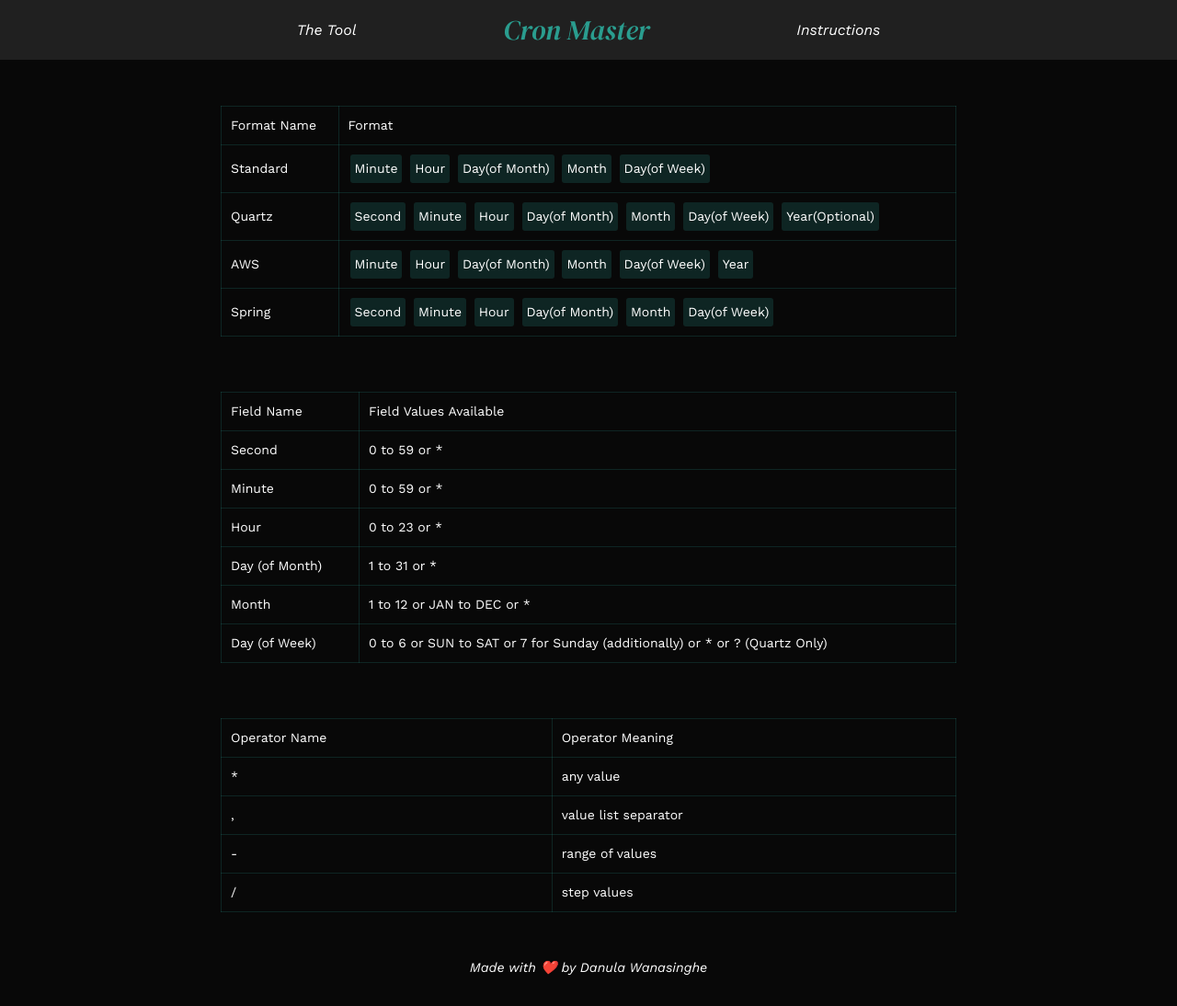
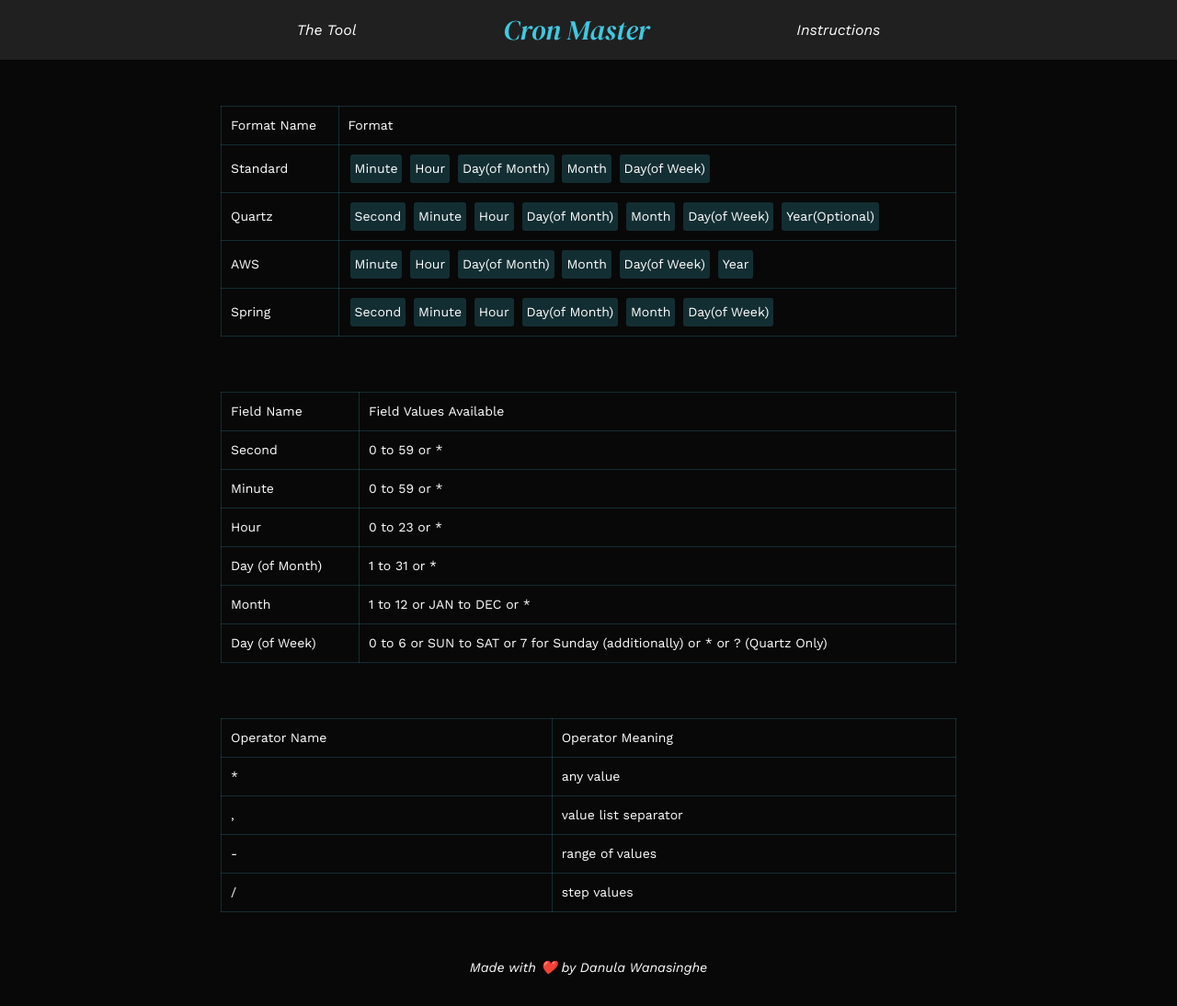
Before and after one commit to danulawa/cron-master-v1, a Flask app: page /instructions in a window 1280 px wide. Shown: the whole page at 92% size. Run offline with Flask 3, Linux system fonts and the light colour scheme; some libraries are stand-ins or nearby versions.

Commit message:
update repo

```diff
--- a/static/css/style.css
+++ b/static/css/style.css
@@ -1,8 +1,10 @@
 :root {
     --primary-color-1: #080808;
     --secondary-color-1: #202020;
-    --accent-color-1: #2a9d8f;
-    --accent-color-1-rbg: 42, 157, 143;
+    /* --accent-color-1: #2a9d8f; */
+    --accent-color-1: #40c8e0;
+    /* --accent-color-1-rbg: 42, 157, 143; */
+    --accent-color-1-rbg: 64, 200, 224;
     --text-color-1: #ffffff;
 
     --font-family-1: "Work Sans", sans-serif;
```
